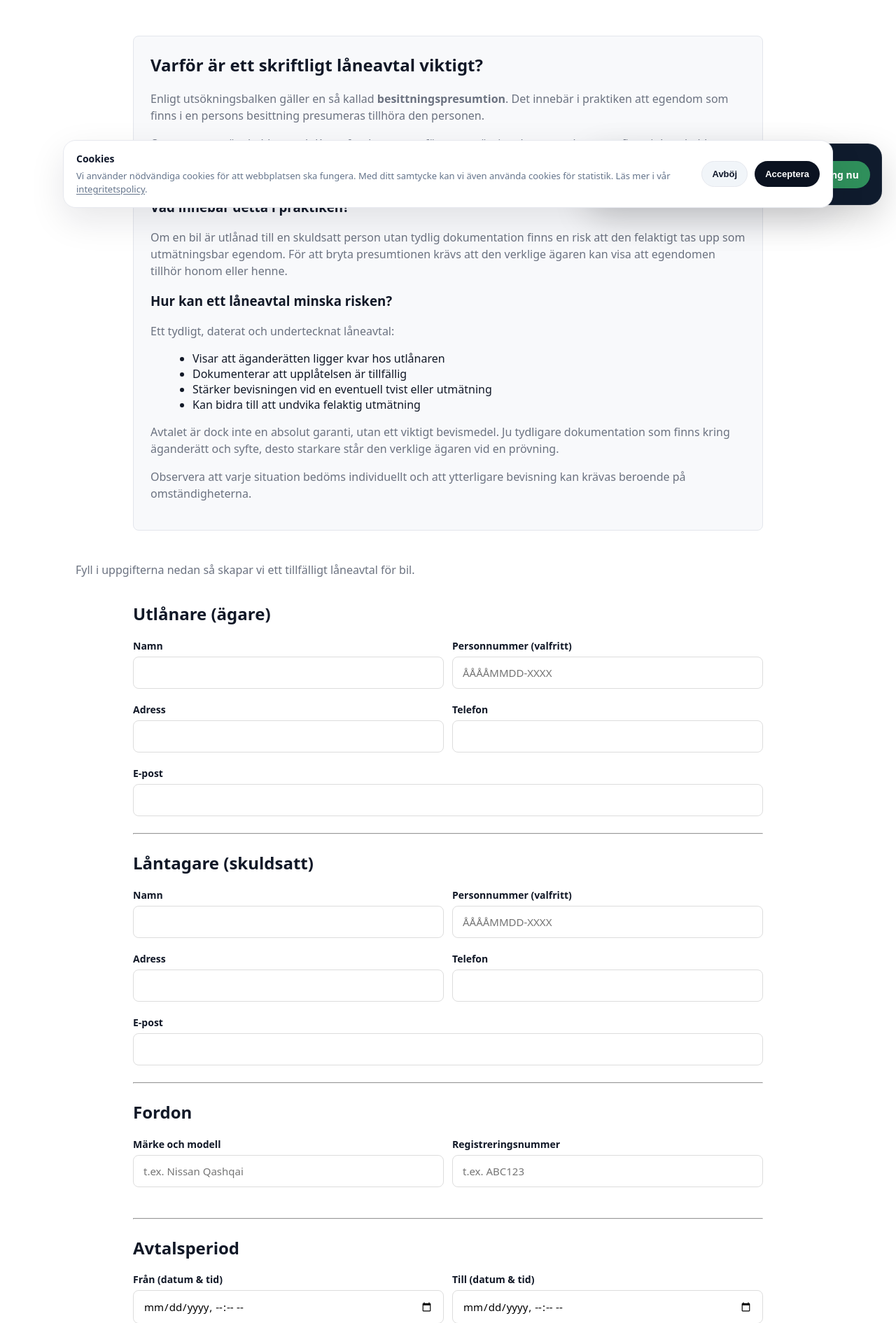
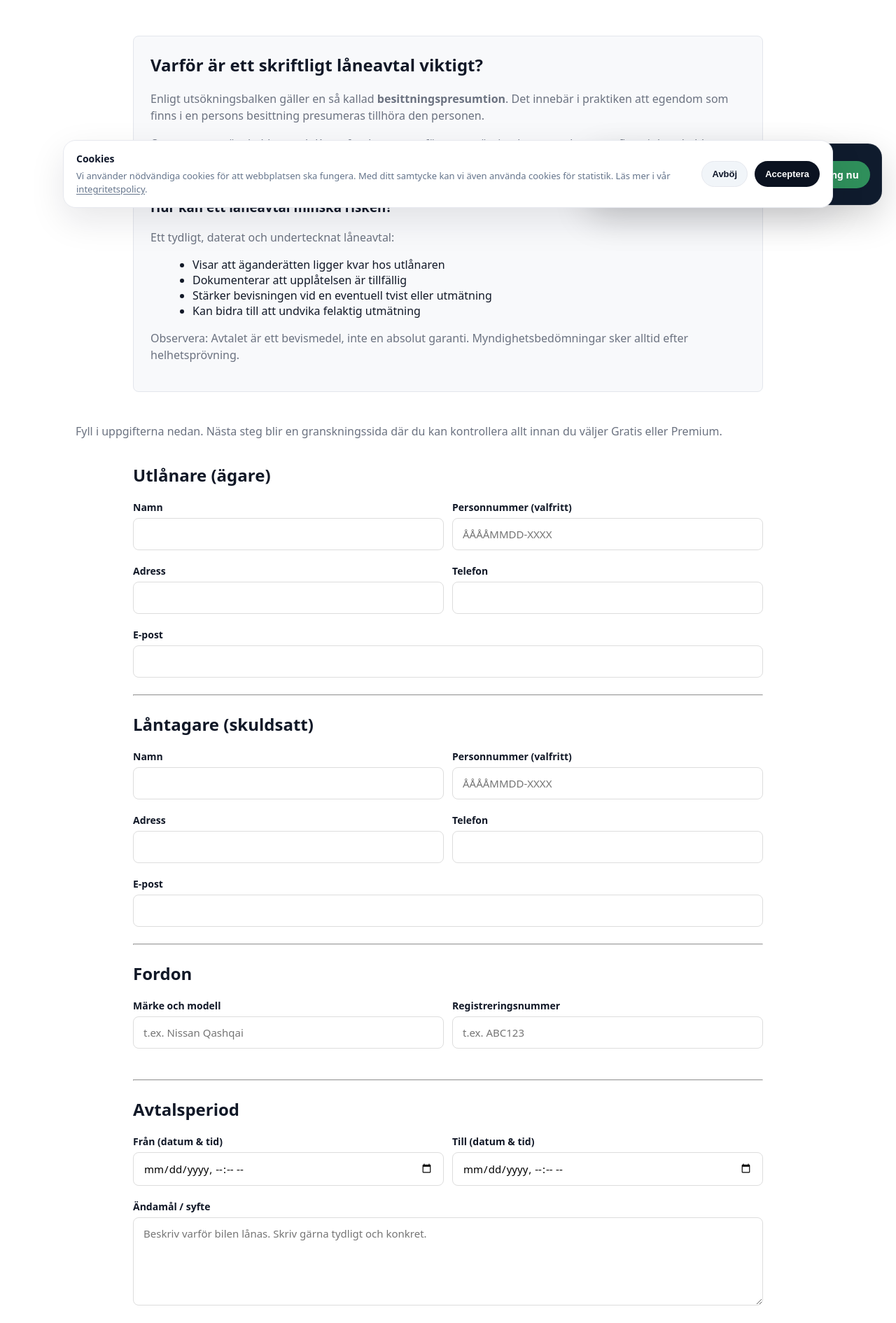
Before and after one commit to optiphyswe-cyber/hpjuridik-web, a Python web app: template app/templates/pages/lana_bil.html in a window 1280 px wide. Shown: the part 487-2377 px from the top of the page at 70% size. Run offline with Jinja, Linux system fonts and the light colour scheme; the template is opened without the code that fills it, so the values that code supplies are empty.

Commit message:
Update lana_bil.html

```diff
--- a/app/templates/pages/lana_bil.html
+++ b/app/templates/pages/lana_bil.html
@@ -6,37 +6,24 @@
 
     <div class="cases-head">
       <h1>Låna bil till skuldsatt</h1>
+
       <div class="info-box" style="max-width: 900px; margin: 20px auto 30px auto;">
-
         <h2>Varför är ett skriftligt låneavtal viktigt?</h2>
 
         <p>
           Enligt utsökningsbalken gäller en så kallad <strong>besittningspresumtion</strong>.
-    Det innebär i praktiken att egendom som finns i en persons besittning
-    presumeras tillhöra den personen.
+          Det innebär i praktiken att egendom som finns i en persons besittning presumeras
+          tillhöra den personen.
         </p>
 
         <p>
-    Om en person är skuldsatt och Kronofogden genomför en utmätning,
-    kan egendom som finns i den skuldsattes faktiska besittning –
-    exempelvis en bil som står parkerad vid bostaden –
+          Om en person är skuldsatt och Kronofogden genomför en utmätning kan egendom som finns
+          i den skuldsattes faktiska besittning – exempelvis en bil som står parkerad vid bostaden –
           antas tillhöra den skuldsatte, om inte motsatsen kan visas.
         </p>
 
-  <h3>Vad innebär detta i praktiken?</h3>
-
-  <p>
-    Om en bil är utlånad till en skuldsatt person utan tydlig dokumentation
-    finns en risk att den felaktigt tas upp som utmätningsbar egendom.
-    För att bryta presumtionen krävs att den verklige ägaren kan visa
-    att egendomen tillhör honom eller henne.
-  </p>
-
         <h3>Hur kan ett låneavtal minska risken?</h3>
-
-  <p>
-    Ett tydligt, daterat och undertecknat låneavtal:
-  </p>
+        <p>Ett tydligt, daterat och undertecknat låneavtal:</p>
 
         <ul>
           <li>Visar att äganderätten ligger kvar hos utlånaren</li>
@@ -45,26 +32,26 @@
           <li>Kan bidra till att undvika felaktig utmätning</li>
         </ul>
 
-  <p>
-    Avtalet är dock inte en absolut garanti, utan ett viktigt bevismedel.
-    Ju tydligare dokumentation som finns kring äganderätt och syfte,
-    desto starkare står den verklige ägaren vid en prövning.
-  </p>
-
         <p class="muted">
-    Observera att varje situation bedöms individuellt och att ytterligare
-    bevisning kan krävas beroende på omständigheterna.
-  </p>
-
-</div>
-      <p class="muted">
-        Fyll i uppgifterna nedan så skapar vi ett tillfälligt låneavtal för bil.
+          Observera: Avtalet är ett bevismedel, inte en absolut garanti. Myndighetsbedömningar sker alltid efter helhetsprövning.
         </p>
       </div>
 
-    {% if sent %}
+      <p class="muted">
+        Fyll i uppgifterna nedan. Nästa steg blir en granskningssida där du kan kontrollera allt innan du väljer Gratis eller Premium.
+      </p>
+    </div>
+
+    {% if sent_ok %}
       <div class="success-box">
-        <strong>Klart!</strong> Avtalet är skapat.
+        <strong>Klart!</strong> Ditt meddelande är skickat.
+      </div>
+    {% endif %}
+
+    {% if sent_error %}
+      <div class="error-box">
+        <strong>Något gick fel.</strong>
+        <div class="error-detail">{{ sent_error }}</div>
       </div>
     {% endif %}
 
@@ -76,9 +63,10 @@
     {% endif %}
 
     <div class="form-card" style="max-width: 900px; margin: 0 auto;">
-      <form method="post" action="/lana-bil-till-skuldsatt" class="nice-form">
+      <form method="post" action="/lana-bil-till-skuldsatt/review" class="nice-form">
 
         <h2 style="margin-top:0;">Utlånare (ägare)</h2>
+
         <div class="two-col">
           <div class="form-group">
             <label for="utlanare_namn">Namn</label>
@@ -109,6 +97,7 @@
         <hr style="margin:24px 0;">
 
         <h2>Låntagare (skuldsatt)</h2>
+
         <div class="two-col">
           <div class="form-group">
             <label for="lantagare_namn">Namn</label>
@@ -139,20 +128,22 @@
         <hr style="margin:24px 0;">
 
         <h2>Fordon</h2>
+
         <div class="two-col">
           <div class="form-group">
-            <label for="bil_marke_modell">Märke och modell</label>
-            <input id="bil_marke_modell" name="bil_marke_modell" required placeholder="t.ex. Nissan Qashqai">
+            <label for="fordon_modell">Märke och modell</label>
+            <input id="fordon_modell" name="fordon_modell" required placeholder="t.ex. Nissan Qashqai">
           </div>
           <div class="form-group">
-            <label for="bil_regnr">Registreringsnummer</label>
-            <input id="bil_regnr" name="bil_regnr" required placeholder="t.ex. ABC123">
+            <label for="fordon_regnr">Registreringsnummer</label>
+            <input id="fordon_regnr" name="fordon_regnr" required placeholder="t.ex. ABC123">
           </div>
         </div>
 
         <hr style="margin:24px 0;">
 
         <h2>Avtalsperiod</h2>
+
         <div class="two-col">
           <div class="form-group">
             <label for="from_dt">Från (datum & tid)</label>
@@ -166,36 +157,41 @@
 
         <div class="form-group">
           <label for="andamal">Ändamål / syfte</label>
-          <textarea id="andamal" name="andamal" rows="5" required
-            placeholder="Beskriv varför bilen lånas. Skriv gärna ett syfte som gynnar utlånaren (t.ex. hämta medicin, hjälpa till med ärenden, transport, service etc.)."></textarea>
+          <textarea
+            id="andamal"
+            name="andamal"
+            rows="5"
+            required
+            placeholder="Beskriv varför bilen lånas. Skriv gärna tydligt och konkret."
+          ></textarea>
         </div>
+
         <div class="form-group" style="margin-top:20px; padding:16px; background:#f8f9fb; border:1px solid #e3e6ec; border-radius:8px;">
-
           <label style="display:flex; gap:10px; align-items:flex-start;">
             <input type="checkbox" name="disclaimer_accept" required style="margin-top:4px;">
             <span>
               Jag bekräftar att detta avtal är ett standardiserat bevisunderlag baserat på mina egna uppgifter.
-      Jag är medveten om att HP Juridik inte lämnar någon garanti för att avtalet godtas av
-      Kronofogden, domstol eller annan part, samt att myndighetsbedömningar alltid sker
-      utifrån en helhetsprövning.
+              Jag är medveten om att HP Juridik inte lämnar någon garanti för att avtalet godtas av Kronofogden,
+              domstol eller annan part, samt att myndighetsbedömningar alltid sker utifrån en helhetsprövning.
             </span>
           </label>
-<div class="form-group" style="margin-top:12px; padding:16px; background:#f8f9fb; border:1px solid #e3e6ec; border-radius:8px;">
+
+          <div style="margin-top:12px;">
             <label style="display:flex; gap:10px; align-items:flex-start;">
-    <input type="checkbox" name="marketing_accept" required style="margin-top:4px;">
+              <input type="checkbox" name="newsletter_optin" style="margin-top:4px;">
               <span>
-      Jag godkänner att HP Juridik sparar min e-postadress för nyhetsutskick och information om juridiska tjänster.
-      Jag kan när som helst avregistrera mig.
+                Jag vill gärna få nyhetsutskick och information om juridiska tjänster från HP Juridik. (Valfritt)
               </span>
             </label>
           </div>
         </div>
+
         <button type="submit" class="btn-primary btn-wide">
-          Skapa låneavtal (PDF)
+          Fortsätt till granskning
         </button>
 
         <p class="muted" style="margin-top:12px;">
-          Nästa steg: möjlighet att signera med BankID (tilläggstjänst).
+          Nästa steg: granska uppgifterna och välj Gratis (PDF-nedladdning) eller Premium (150 kr).
         </p>
 
       </form>
```
Lines whose indentation alone changed are shown as unchanged.
